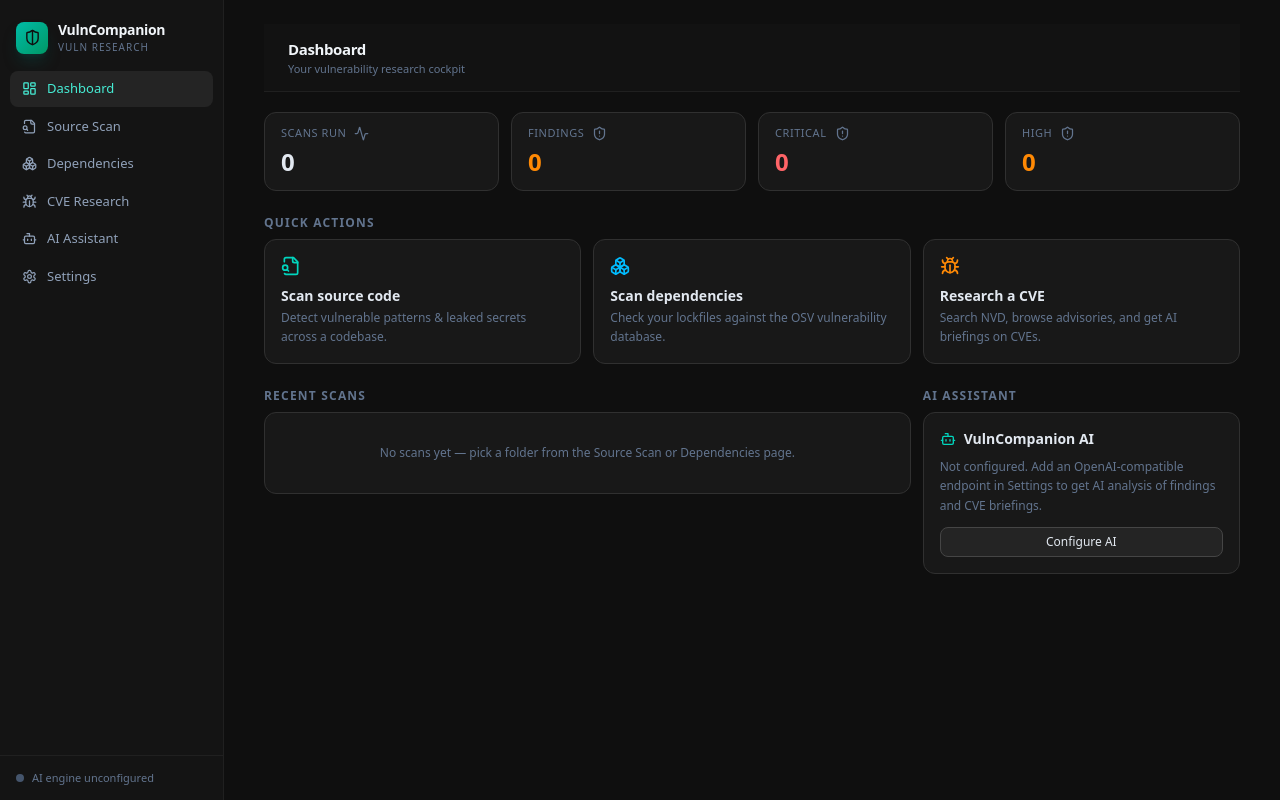
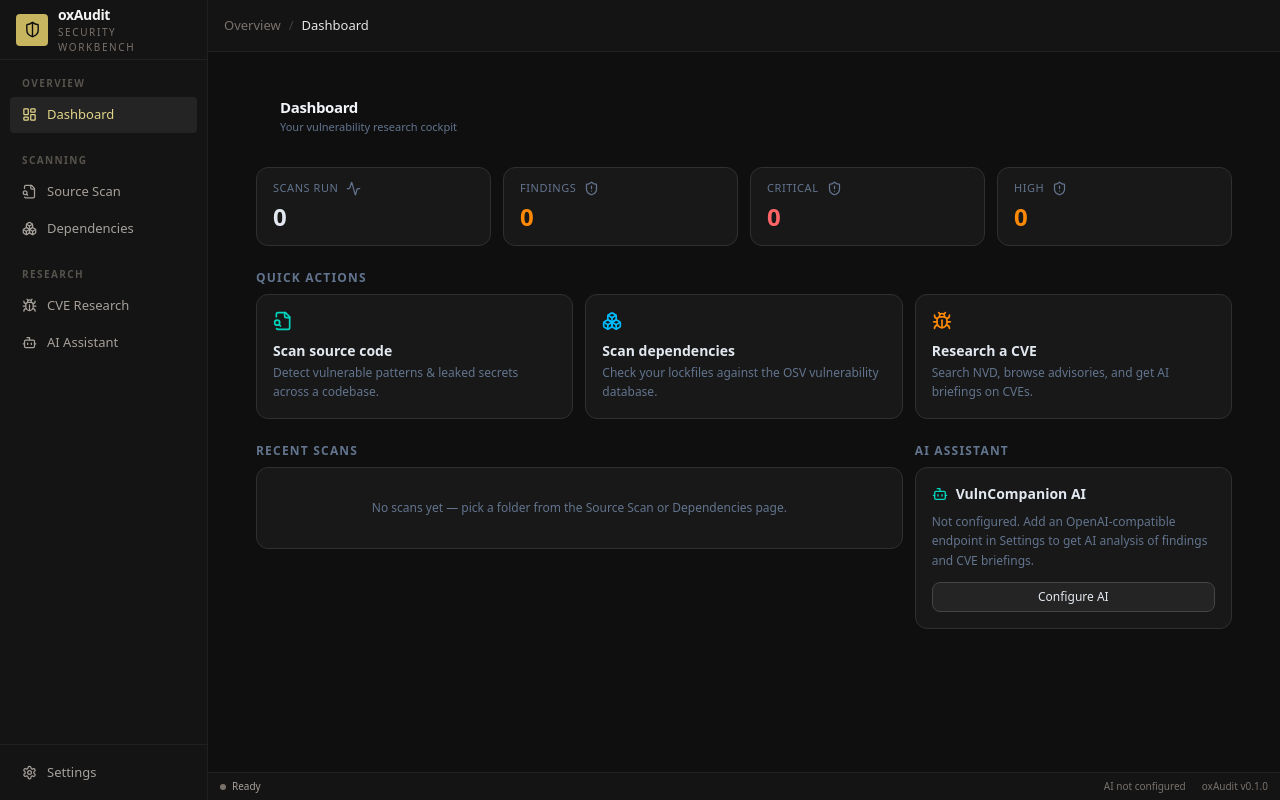
Before and after one commit to HenryCooper86/oxAudit, a React (Vite) app: page / in a window 1280 px wide. Built offline with nearby package versions, Linux system fonts and the light colour scheme; the HTML template or start-up script is replaced by a standard one.

Commit message:
feat: add professional workbench shell

```diff
--- a/index.html
+++ b/index.html
@@ -3,7 +3,7 @@
   <head>
     <meta charset="UTF-8" />
     <meta name="viewport" content="width=device-width, initial-scale=1.0" />
-    <title>VulnCompanion — AI Vulnerability Research</title>
+    <title>oxAudit — Security Research Workbench</title>
   </head>
 
   <body>
--- a/src-tauri/tauri.conf.json
+++ b/src-tauri/tauri.conf.json
@@ -1,6 +1,6 @@
 {
   "$schema": "https://schema.tauri.app/config/2",
-  "productName": "VulnCompanion",
+  "productName": "oxAudit",
   "version": "0.1.0",
   "identifier": "com.vulncompanion.app",
   "build": {
@@ -12,11 +12,11 @@
   "app": {
     "windows": [
       {
-        "title": "VulnCompanion — AI Vulnerability Research",
+        "title": "oxAudit — Security Research Workbench",
         "width": 1440,
         "height": 900,
-        "minWidth": 1100,
-        "minHeight": 680,
+        "minWidth": 900,
+        "minHeight": 700,
         "center": true
       }
     ],
--- a/src/App.tsx
+++ b/src/App.tsx
@@ -1,6 +1,6 @@
 import { useEffect } from "react";
-import { Sidebar } from "./components/Sidebar";
 import { Toasts } from "./components/Toasts";
+import { AppShell } from "./components/workbench/AppShell";
 import { api } from "./lib/api";
 import { useAppStore } from "./lib/stores";
 import { Dashboard } from "./pages/Dashboard";
@@ -51,12 +51,9 @@ export default function App() {
   }, [setSettings, setAiReady]);
 
   return (
-    <div className="flex h-full overflow-hidden bg-ink-950">
-      <Sidebar />
-      <main className="min-w-0 flex-1 overflow-y-auto">
-        <Page />
-      </main>
+    <AppShell>
+      <Page />
       <Toasts />
-    </div>
+    </AppShell>
   );
 }
--- a/src/components/Sidebar.tsx
+++ b/src/components/Sidebar.tsx
@@ -6,61 +6,118 @@ import {
   LayoutDashboard,
   Settings,
   ShieldHalf,
+  X,
 } from "lucide-react";
-import { useAppStore, type Page } from "../lib/stores";
+import type { JSX } from "react";
+import { useAppStore } from "../lib/stores";
+import type { Page } from "../lib/workbench";
 
-const NAV: { page: Page; label: string; icon: typeof Bug }[] = [
-  { page: "dashboard", label: "Dashboard", icon: LayoutDashboard },
+type NavigationItem = {
+  page: Page;
+  label: string;
+  icon: typeof Bug;
+};
+
+const NAVIGATION_GROUPS: { label: string; items: NavigationItem[] }[] = [
+  {
+    label: "Overview",
+    items: [{ page: "dashboard", label: "Dashboard", icon: LayoutDashboard }],
+  },
+  {
+    label: "Scanning",
+    items: [
       { page: "source-scan", label: "Source Scan", icon: FileSearch },
       { page: "deps-scan", label: "Dependencies", icon: Boxes },
+    ],
+  },
+  {
+    label: "Research",
+    items: [
       { page: "cve-research", label: "CVE Research", icon: Bug },
       { page: "assistant", label: "AI Assistant", icon: Bot },
-  { page: "settings", label: "Settings", icon: Settings },
+    ],
+  },
 ];
 
-export function Sidebar() {
-  const { page, setPage, aiReady } = useAppStore();
+export function Sidebar({ open, onClose }: { open: boolean; onClose: () => void }): JSX.Element {
+  const page = useAppStore((state) => state.page);
+  const setPage = useAppStore((state) => state.setPage);
+
+  const selectPage = (nextPage: Page) => {
+    setPage(nextPage);
+    onClose();
+  };
+
+  const navigationButton = ({ page: itemPage, label, icon: Icon }: NavigationItem) => (
+    <button
+      key={itemPage}
+      type="button"
+      aria-current={page === itemPage ? "page" : undefined}
+      onClick={() => selectPage(itemPage)}
+      className={`flex w-full items-center gap-2.5 rounded px-3 py-2 text-left text-[13px] font-medium transition-colors ${
+        page === itemPage
+          ? "bg-ink-750 text-accent-300"
+          : "text-stone-400 hover:bg-ink-850 hover:text-stone-100"
+      }`}
+    >
+      <Icon aria-hidden="true" size={15} />
+      <span>{label}</span>
+    </button>
+  );
+
   return (
-    <aside className="flex w-56 shrink-0 flex-col border-r border-ink-800 bg-ink-900">
-      <div className="flex items-center gap-2.5 px-4 pb-4 pt-5">
-        <div className="flex h-8 w-8 items-center justify-center rounded-lg bg-gradient-to-br from-teal-500 to-emerald-600 shadow-lg shadow-teal-900/40">
-          <ShieldHalf size={17} className="text-ink-950" />
+    <>
+      {open && (
+        <button
+          type="button"
+          aria-label="Close navigation"
+          onClick={onClose}
+          className="fixed inset-0 z-30 bg-black/60 min-[900px]:hidden"
+        />
+      )}
+      <aside
+        aria-label="Primary navigation"
+        className={`z-40 flex h-full w-52 flex-col border-r border-ink-800 bg-ink-900 transition-transform max-[900px]:fixed max-[900px]:inset-y-0 max-[900px]:left-0 ${
+          open
+            ? "max-[900px]:translate-x-0 max-[900px]:visible"
+            : "max-[900px]:-translate-x-full max-[900px]:invisible"
+        }`}
+      >
+        <div className="flex h-[60px] shrink-0 items-center gap-2.5 border-b border-ink-800 px-4">
+          <div className="flex h-8 w-8 items-center justify-center rounded bg-accent-500 text-ink-950">
+            <ShieldHalf aria-hidden="true" size={17} />
           </div>
-        <div>
-          <div className="text-sm font-bold tracking-tight text-slate-100">VulnCompanion</div>
-          <div className="text-[10px] uppercase tracking-widest text-slate-500">
-            vuln research
+          <div className="min-w-0 flex-1">
+            <div className="text-sm font-semibold tracking-tight text-stone-100">oxAudit</div>
+            <div className="text-[10px] uppercase tracking-[0.16em] text-stone-500">
+              security workbench
             </div>
           </div>
+          <button
+            type="button"
+            aria-label="Close navigation"
+            onClick={onClose}
+            className="rounded p-1.5 text-stone-400 hover:bg-ink-800 hover:text-stone-100 min-[900px]:hidden"
+          >
+            <X aria-hidden="true" size={16} />
+          </button>
         </div>
 
-      <nav className="flex-1 space-y-0.5 px-2.5">
-        {NAV.map(({ page: p, label, icon: Icon }) => (
-          <button
-            key={p}
-            onClick={() => setPage(p)}
-            className={`flex w-full items-center gap-2.5 rounded-lg px-3 py-2 text-[13px] font-medium transition-colors ${
-              page === p
-                ? "bg-ink-750 text-teal-300"
-                : "text-slate-400 hover:bg-ink-850 hover:text-slate-200"
-            }`}
-          >
-            <Icon size={15} />
-            {label}
-          </button>
+        <nav className="flex-1 space-y-5 overflow-y-auto px-2.5 py-4">
+          {NAVIGATION_GROUPS.map((group) => (
+            <div key={group.label}>
+              <div className="px-3 pb-1.5 text-[10px] font-semibold uppercase tracking-[0.14em] text-stone-600">
+                {group.label}
+              </div>
+              <div className="space-y-0.5">{group.items.map(navigationButton)}</div>
+            </div>
           ))}
         </nav>
 
-      <div className="border-t border-ink-800 px-4 py-3.5">
-        <div className="flex items-center gap-2 text-[11px] text-slate-500">
-          <span
-            className={`h-2 w-2 rounded-full ${
-              aiReady === null ? "bg-slate-600" : aiReady ? "bg-emerald-500" : "bg-red-500"
-            }`}
-          />
-          AI engine {aiReady === null ? "unconfigured" : aiReady ? "ready" : "offline"}
-        </div>
+        <div className="border-t border-ink-800 p-2.5">
+          {navigationButton({ page: "settings", label: "Settings", icon: Settings })}
         </div>
       </aside>
+    </>
   );
 }
--- a/src/components/TopBar.tsx
+++ b/src/components/TopBar.tsx
@@ -2,7 +2,7 @@ import type { ReactNode } from "react";
 
 export function TopBar({ title, subtitle, actions }: { title: string; subtitle?: string; actions?: ReactNode }) {
   return (
-    <header className="flex items-center justify-between gap-4 border-b border-ink-800 bg-ink-900/70 px-6 py-3.5 backdrop-blur">
+    <header className="flex items-center justify-between gap-4 px-6 pb-3 pt-5">
       <div className="min-w-0">
         <h1 className="truncate text-[15px] font-bold tracking-tight text-slate-100">{title}</h1>
         {subtitle && <p className="truncate text-[11px] text-slate-500">{subtitle}</p>}
--- /dev/null
+++ b/src/components/workbench/AppShell.tsx
@@ -0,0 +1,39 @@
+import { useCallback, useEffect, useState, type JSX } from "react";
+import { Sidebar } from "../Sidebar";
+import { StatusBar } from "./StatusBar";
+import { WorkbenchHeader } from "./WorkbenchHeader";
+
+export function AppShell({ children }: { children: React.ReactNode }): JSX.Element {
+  const [navigationOpen, setNavigationOpen] = useState(false);
+
+  const closeNavigation = useCallback(() => {
+    setNavigationOpen(false);
+    requestAnimationFrame(() => {
+      document.getElementById("navigation-menu-button")?.focus();
+    });
+  }, []);
+
+  useEffect(() => {
+    if (!navigationOpen) return;
+
+    const handleKeyDown = (event: KeyboardEvent) => {
+      if (event.key === "Escape") closeNavigation();
+    };
+
+    document.addEventListener("keydown", handleKeyDown);
+    return () => document.removeEventListener("keydown", handleKeyDown);
+  }, [closeNavigation, navigationOpen]);
+
+  return (
+    <div className="grid h-full grid-cols-[208px_minmax(0,1fr)] overflow-hidden bg-ink-950 max-[900px]:grid-cols-1">
+      <Sidebar open={navigationOpen} onClose={closeNavigation} />
+      <section className="grid min-w-0 grid-rows-[52px_minmax(0,1fr)_28px] overflow-hidden">
+        <WorkbenchHeader onOpenNavigation={() => setNavigationOpen(true)} />
+        <main id="main-content" className="min-h-0 overflow-y-auto">
+          {children}
+        </main>
+        <StatusBar />
+      </section>
+    </div>
+  );
+}
--- /dev/null
+++ b/src/components/workbench/StatusBar.tsx
@@ -0,0 +1,33 @@
+import type { JSX } from "react";
+import { useAppStore } from "../../lib/stores";
+
+const STATUS_MARKER = {
+  neutral: "bg-stone-500",
+  running: "bg-accent-400",
+  success: "bg-emerald-500",
+  error: "bg-red-500",
+} as const;
+
+export function StatusBar(): JSX.Element {
+  const page = useAppStore((state) => state.page);
+  const status = useAppStore((state) => state.pageStatus[page]);
+  const aiReady = useAppStore((state) => state.aiReady);
+
+  return (
+    <footer className="flex h-7 items-center gap-4 border-t border-ink-800 bg-ink-900 px-3 text-[10px] text-stone-500">
+      <div role="status" className="flex min-w-0 flex-1 items-center gap-1.5">
+        <span className="sr-only">{status?.tone ?? "neutral"} status:</span>
+        <span
+          aria-hidden="true"
+          className={`h-1.5 w-1.5 shrink-0 rounded-full ${STATUS_MARKER[status?.tone ?? "neutral"]}`}
+        />
+        <span className="truncate text-stone-400">{status?.label ?? "Ready"}</span>
+        {status?.detail && <span className="truncate text-stone-600">{status.detail}</span>}
+      </div>
+      <span className="shrink-0">
+        AI {aiReady === null ? "not configured" : aiReady ? "ready" : "offline"}
+      </span>
+      <span className="shrink-0">oxAudit v0.1.0</span>
+    </footer>
+  );
+}
--- /dev/null
+++ b/src/components/workbench/WorkbenchHeader.tsx
@@ -0,0 +1,34 @@
+import { Menu } from "lucide-react";
+import type { JSX } from "react";
+import { useAppStore } from "../../lib/stores";
+import { PAGE_META } from "../../lib/workbench";
+
+export function WorkbenchHeader({
+  onOpenNavigation,
+}: {
+  onOpenNavigation: () => void;
+}): JSX.Element {
+  const page = useAppStore((state) => state.page);
+  const meta = PAGE_META[page];
+
+  return (
+    <header className="flex h-[52px] items-center gap-3 border-b border-ink-800 bg-ink-900 px-4">
+      <button
+        id="navigation-menu-button"
+        type="button"
+        aria-label="Open navigation"
+        onClick={onOpenNavigation}
+        className="hidden rounded p-1.5 text-stone-300 hover:bg-ink-800 hover:text-stone-100 max-[900px]:inline-flex"
+      >
+        <Menu aria-hidden="true" size={17} />
+      </button>
+      <div className="min-w-0 truncate text-[13px]">
+        <span className="text-stone-500">{meta.group}</span>
+        <span aria-hidden="true" className="px-2 text-stone-700">
+          /
+        </span>
+        <span className="font-medium text-stone-200">{meta.title}</span>
+      </div>
+    </header>
+  );
+}
--- a/src/lib/stores.ts
+++ b/src/lib/stores.ts
@@ -1,13 +1,6 @@
 import { create } from "zustand";
 import type { AppSettings } from "./types";
-
-export type Page =
-  | "dashboard"
-  | "source-scan"
-  | "deps-scan"
-  | "cve-research"
-  | "assistant"
-  | "settings";
+import type { Page, WorkbenchStatus } from "./workbench";
 
 export interface RecentScan {
   id: string;
@@ -30,6 +23,9 @@ interface AppStore {
   setActiveProject: (p: string | null) => void;
   recentScans: RecentScan[];
   addRecentScan: (r: RecentScan) => void;
+  pageStatus: Partial<Record<Page, WorkbenchStatus>>;
+  setPageStatus: (page: Page, status: WorkbenchStatus) => void;
+  clearPageStatus: (page: Page) => void;
 }
 
 const RECENT_KEY = "vc.recentScans";
@@ -62,6 +58,15 @@ export const useAppStore = create<AppStore>((set) => ({
       }
       return { recentScans };
     }),
+  pageStatus: {},
+  setPageStatus: (page, status) =>
+    set((state) => ({ pageStatus: { ...state.pageStatus, [page]: status } })),
+  clearPageStatus: (page) =>
+    set((state) => {
+      const pageStatus = { ...state.pageStatus };
+      delete pageStatus[page];
+      return { pageStatus };
+    }),
 }));
 
 // ---------------------------------------------------------------------------
--- /dev/null
+++ b/src/lib/workbench.ts
@@ -0,0 +1,29 @@
+export type Page =
+  | "dashboard"
+  | "source-scan"
+  | "deps-scan"
+  | "cve-research"
+  | "assistant"
+  | "settings";
+
+export interface PageMeta {
+  title: string;
+  group: "Overview" | "Scanning" | "Research" | "System";
+}
+
+export type StatusTone = "neutral" | "running" | "success" | "error";
+
+export interface WorkbenchStatus {
+  label: string;
+  tone: StatusTone;
+  detail?: string;
+}
+
+export const PAGE_META: Record<Page, PageMeta> = {
+  dashboard: { title: "Dashboard", group: "Overview" },
+  "source-scan": { title: "Source Scan", group: "Scanning" },
+  "deps-scan": { title: "Dependencies", group: "Scanning" },
+  "cve-research": { title: "CVE Research", group: "Research" },
+  assistant: { title: "AI Assistant", group: "Research" },
+  settings: { title: "Settings", group: "System" },
+};
```
Lines whose indentation alone changed are shown as unchanged.
